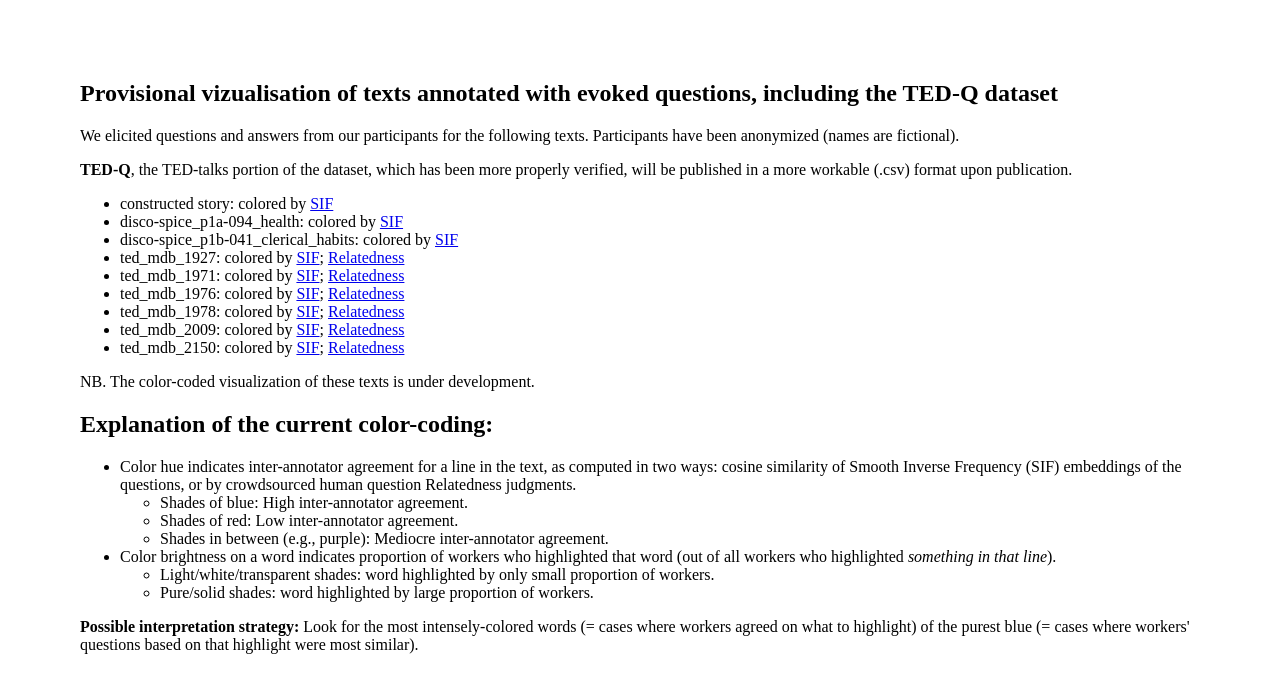
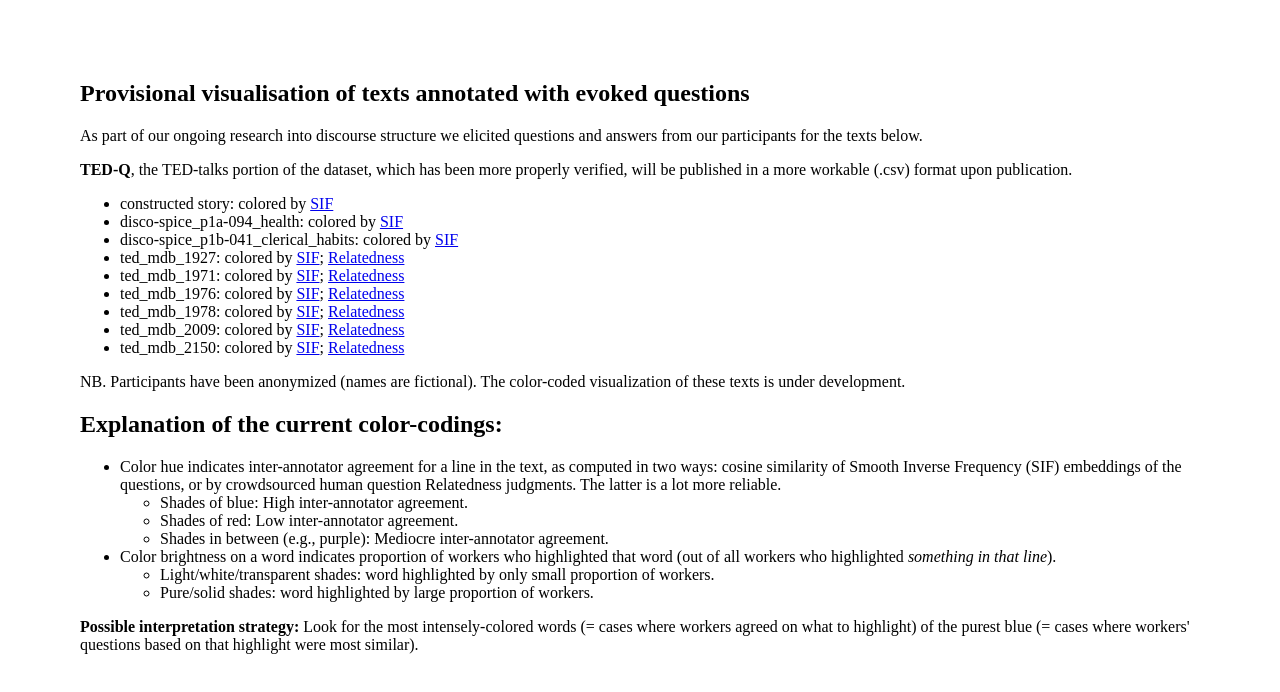
Before and after one commit to evoque-data/evoque-data.github.io, a plain HTML site: page index.html in a window 1280 px wide. Drawn offline with Linux system fonts and the light colour scheme.

Commit message:
Update index.html

```diff
--- a/index.html
+++ b/index.html
@@ -3,14 +3,14 @@
 <html>
 <head>
   <meta http-equiv="Content-Type" content="text/html; charset=utf-8"/>
-  <title>Evoked questions dataset</title>
+  <title>Evoked questions in texts</title>
   <LINK href="styles.css" rel="stylesheet" type="text/css">
 </head>
 
 <body>
 
-<h2>Provisional vizualisation of texts annotated with evoked questions, including the TED-Q dataset</h2>
-<p>We elicited questions and answers from our participants for the following texts. Participants have been anonymized (names are fictional).</p>
+<h2>Provisional visualisation of texts annotated with evoked questions</h2>
+<p>As part of our ongoing research into discourse structure we elicited questions and answers from our participants for the texts below.</p>
 <p><b>TED-Q</b>, the TED-talks portion of the dataset, which has been more properly verified, will be published in a more workable (.csv) format upon publication.</p>
 
   <ul>
@@ -25,11 +25,11 @@
     <li>ted_mdb_2150: colored by <a href="annotated/ted_mdb_2150_questions_SIF.html">SIF</a>; <a href="annotated/ted_mdb_2150_questions_relatedness.html">Relatedness</a></li>
   </ul>
 
-<p>NB. The color-coded visualization of these texts is under development.</p>
+<p>NB. Participants have been anonymized (names are fictional). The color-coded visualization of these texts is under development.</p>
 
-<h2>Explanation of the current color-coding:</h2>
+<h2>Explanation of the current color-codings:</h2>
 <ul>
-        <li>Color hue indicates inter-annotator agreement for a line in the text, as computed in two ways: cosine similarity of Smooth Inverse Frequency (SIF) embeddings of the questions, or by crowdsourced human question Relatedness judgments.
+        <li>Color hue indicates inter-annotator agreement for a line in the text, as computed in two ways: cosine similarity of Smooth Inverse Frequency (SIF) embeddings of the questions, or by crowdsourced human question Relatedness judgments. The latter is a lot more reliable.
         <ul>
             <li>Shades of blue: High inter-annotator agreement.</li>
             <li>Shades of red: Low inter-annotator agreement.</li>
```
